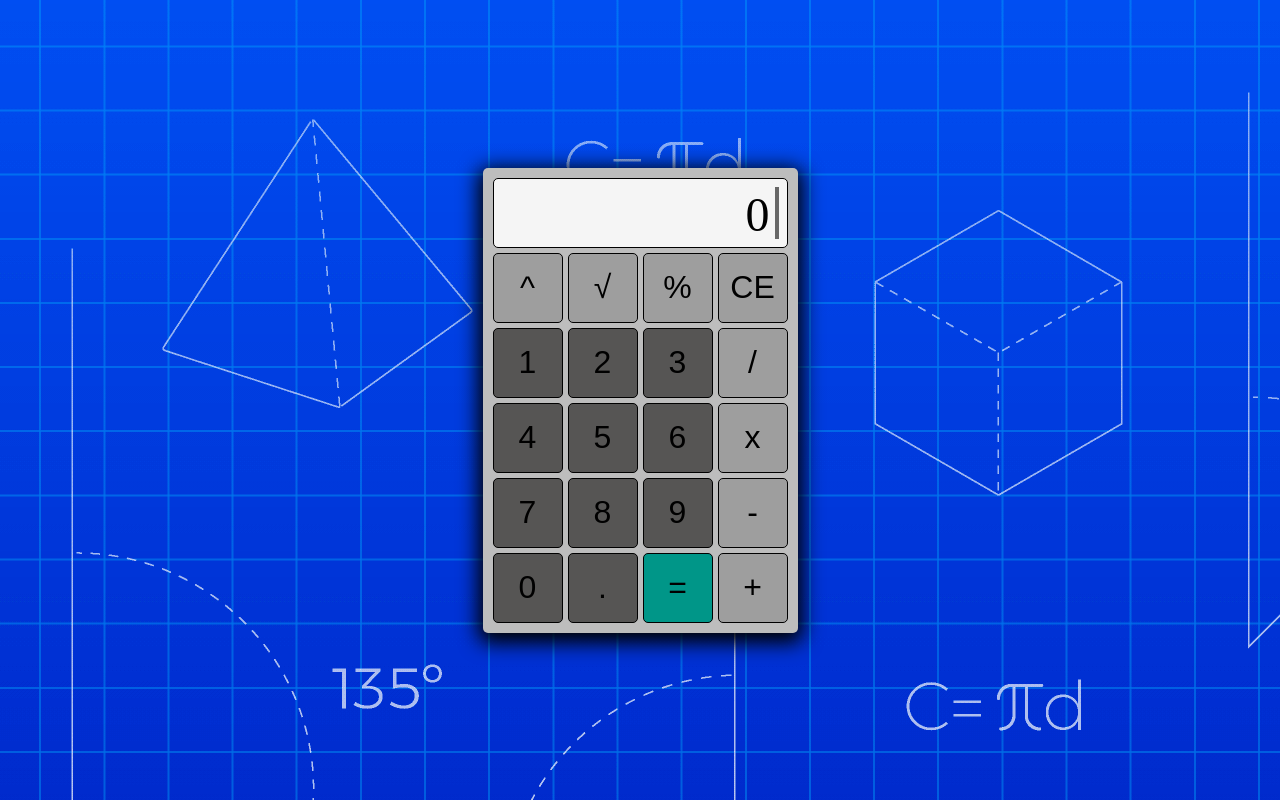
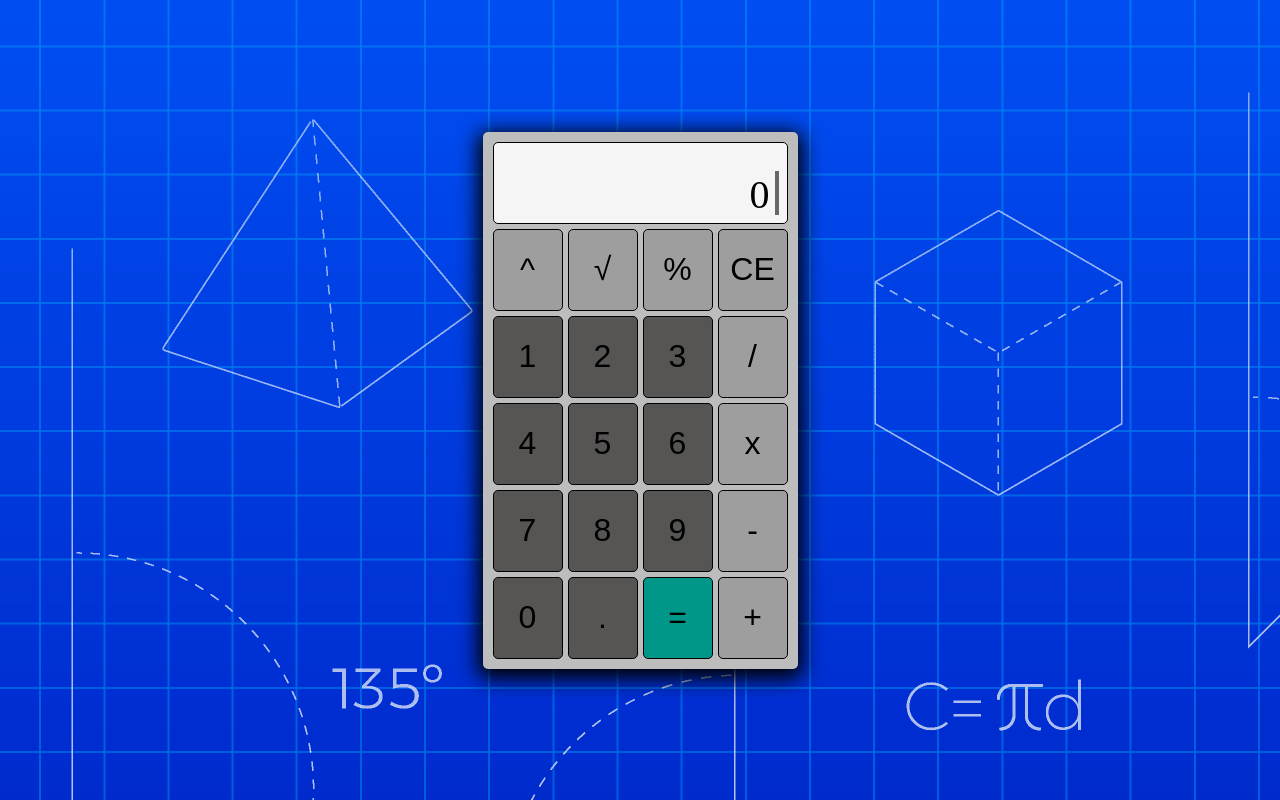
Before and after one commit to fabiancgc12/calculadora, a website built with Parcel: page index.html in a window 1280 px wide. Built offline with nearby package versions, Linux system fonts and the light colour scheme.

Commit message:
preparing html and css for refactor of teh display of values

```diff
--- a/css/index.css
+++ b/css/index.css
@@ -38,18 +38,25 @@ body{
 
 .displayWrapper {
   display: flex;
-  align-items: center;
-  justify-content: end;
+  flex-direction: column;
+  align-items: end;
+  justify-content: space-between;
   padding: .5em;
   grid-area: display;
   text-align: end;
   background-color: whitesmoke;
 }
 
-.displayWrapper span {
+#prevValue {
+  font-size: 1rem;
+  height: 1.25rem;
+  padding-right: 5px;
+}
+
+#display {
   position: relative;
-  font-size: 3rem;
-  height: 3.25rem;
+  font-size: 2.5rem;
+  height: 2.75rem;
   padding-right: 5px;
   border-right: .1em solid;
   border-color: black;
--- a/index.html
+++ b/index.html
@@ -16,7 +16,8 @@
 
 <body>
   <div class="calculator">
-    <div class="displayWrapper">
+    <div class="displayWrapper ">
+      <span id="prevValue"></span>
       <span id="display">0</span>
     </div>
     <button class=" pow">^</button>
```
